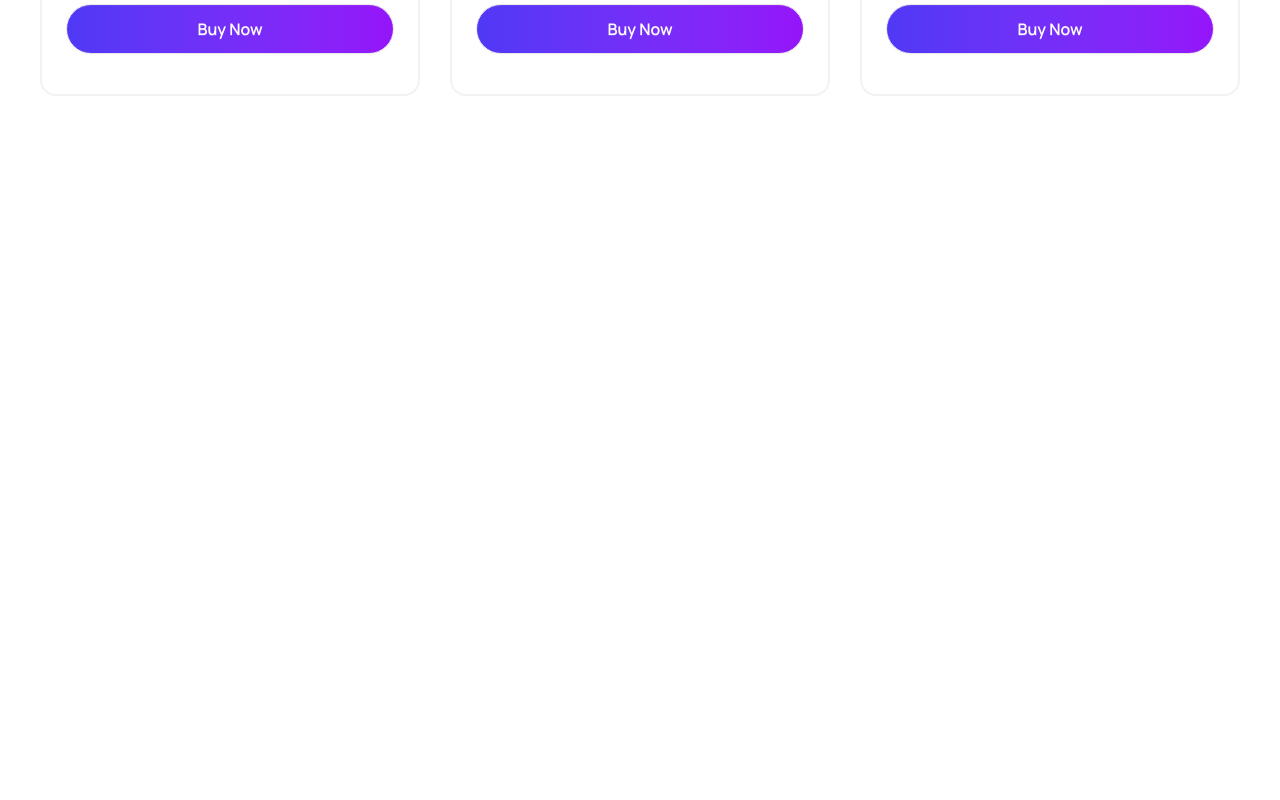
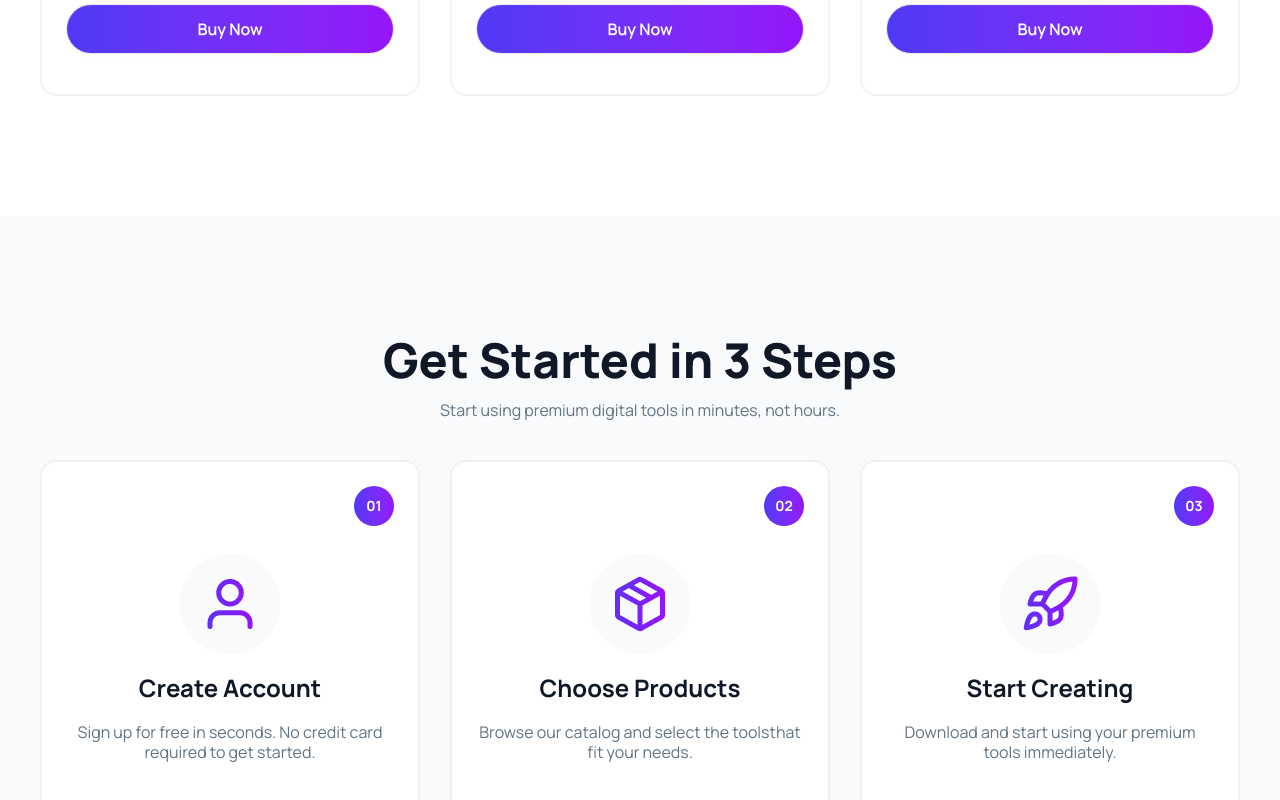
Before and after one commit to muntasirSayem/digitools-platform, a React (Vite) app: page / in a window 1280 px wide. Shown: the part 2338-3138 px from the top of the page. Before the commit the page ends 2554 px from the top, so only its background shows below. Built offline with nearby package versions, Linux system fonts and the light colour scheme.

Commit message:
added steps section

```diff
--- a/src/App.jsx
+++ b/src/App.jsx
@@ -5,6 +5,7 @@ import { ToastContainer } from "react-toastify";
 import Navbar from "./components/Navbar";
 import Banner from "./components/Banner";
 import Stats from "./components/Stats";
+import Steps from "./components/Steps";
 
 const getProducts = async () => {
   const res = await fetch("/products.json");
@@ -71,6 +72,8 @@ function App() {
         {activeTab === "cart" && <Cart carts={carts} setCarts={setCarts} />}
       </div>
 
+      <Steps></Steps>
+
       <ToastContainer></ToastContainer>
     </>
   );
--- /dev/null
+++ b/src/components/Steps.jsx
@@ -0,0 +1,76 @@
+function Steps() {
+  return (
+    <div className="bg-[#F9FAFC] py-30 px-6 lg:px-0">
+      <div className="max-w-300 mx-auto">
+        <div className="text-center mb-10">
+          <h1 className="text-3xl sm:text-5xl font-extrabold text-[#101727] mb-4">
+            Get Started in 3 Steps
+          </h1>
+          <p className="text-[1rem] leading-5 text-[#627382]">
+            Start using premium digital tools in minutes, not hours.
+          </p>
+        </div>
+
+        <div className="grid grid-cols-1 lg:grid-cols-3 gap-7.5">
+          <div className="bg-white p-6 border-2 border-[#F1F1F1] rounded-2xl">
+            <div className="flex justify-end">
+              <div className="flex items-center justify-center bg-gradient-to-r from-[#4F39F6] to-[#9514FA] rounded-full h-10 w-10">
+                <p className="text-white font-bold text-[0.875rem]">01</p>
+              </div>
+            </div>
+            <div className="space-y-4 pt-7 pb-16">
+              <div className="p-5 bg-[#F9FAFC] rounded-full w-25 mx-auto">
+                <img src="/images/user.png" alt="" />
+              </div>
+              <h3 className="text-center font-bold text-[#101727] text-[1.5rem]">
+                Create Account
+              </h3>
+              <p className="text-center text-[1rem] leading-5 text-[#627382]">
+                Sign up for free in seconds. No credit card required to get
+                started.
+              </p>
+            </div>
+          </div>
+          <div className="bg-white p-6 border-2 border-[#F1F1F1] rounded-2xl">
+            <div className="flex justify-end">
+              <div className="flex items-center justify-center bg-gradient-to-r from-[#4F39F6] to-[#9514FA] rounded-full h-10 w-10">
+                <p className="text-white font-bold text-[0.875rem]">02</p>
+              </div>
+            </div>
+            <div className="space-y-4 pt-7 pb-16">
+              <div className="p-5 bg-[#F9FAFC] rounded-full w-25 mx-auto">
+                <img src="/images/package.png" alt="" />
+              </div>
+              <h3 className="text-center font-bold text-[#101727] text-[1.5rem]">
+                Choose Products
+              </h3>
+              <p className="text-center text-[1rem] leading-5 text-[#627382]">
+                Browse our catalog and select the toolsthat fit your needs.
+              </p>
+            </div>
+          </div>
+          <div className="bg-white p-6 border-2 border-[#F1F1F1] rounded-2xl">
+            <div className="flex justify-end">
+              <div className="flex items-center justify-center bg-gradient-to-r from-[#4F39F6] to-[#9514FA] rounded-full h-10 w-10">
+                <p className="text-white font-bold text-[0.875rem]">03</p>
+              </div>
+            </div>
+            <div className="space-y-4 pt-7 pb-16">
+              <div className="p-5 bg-[#F9FAFC] rounded-full w-25 mx-auto">
+                <img src="/images/rocket.png" alt="" />
+              </div>
+              <h3 className="text-center font-bold text-[#101727] text-[1.5rem]">
+                Start Creating
+              </h3>
+              <p className="text-center text-[1rem] leading-5 text-[#627382]">
+                Download and start using your premium tools immediately.
+              </p>
+            </div>
+          </div>
+        </div>
+      </div>
+    </div>
+  );
+}
+
+export default Steps;
```
